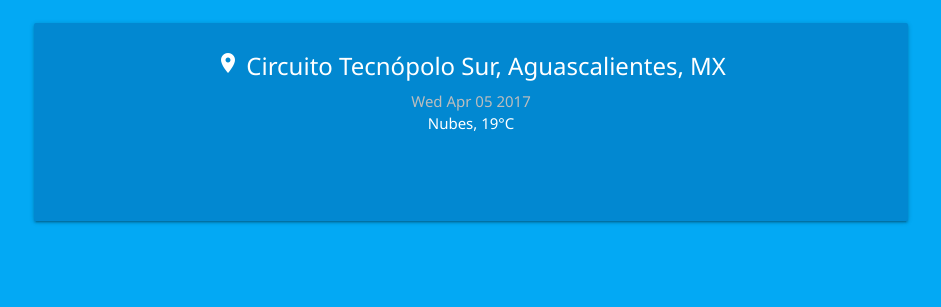
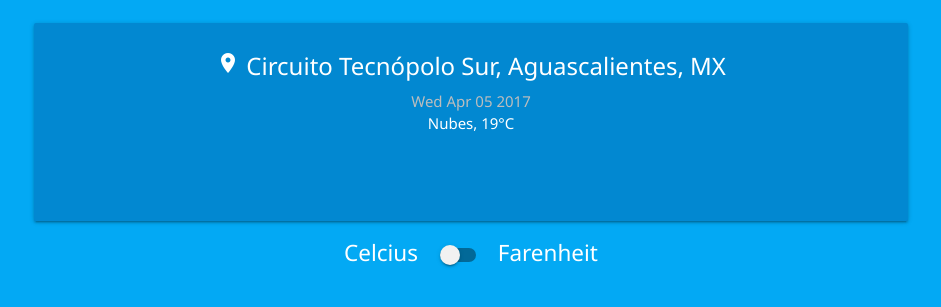
Before and after one commit to marioalvazquez/weather-app, a website: page index.html in a window 1280 px wide. Shown: the part 141-448 px from the top of the page, without its empty margins (169-1110 px from the left). Drawn offline with nearby package versions, Linux system fonts and the light colour scheme.

Commit message:
Toggle temp

```diff
--- a/index.html
+++ b/index.html
@@ -38,6 +38,16 @@
                 </div>
               </div>
             </div>
+            <div class="col s12 center-align">
+              <div class="switch">
+                <label>
+                  Celcius
+                  <input type="checkbox">
+                  <span class="lever"></span>
+                  Farenheit
+                </label>
+              </div>
+            </div>
           </div>
     </div>
 
--- a/src/css/app.scss
+++ b/src/css/app.scss
@@ -31,3 +31,13 @@ body{
     color: $divider;
   }
 }
+.switch label{
+  color: $text;
+  font-size: 1.5rem;
+}
+.switch label input[type=checkbox]:checked+.lever{
+  background: $dark-primary !important;
+}
+.switch label input[type=checkbox]:checked+.lever{
+  background: $dark-primary !important;
+}
--- a/src/css/index.css
+++ b/src/css/index.css
@@ -21,3 +21,13 @@ body {
   text-align: center; }
   .weather-first .s12 .date {
     color: #BDBDBD; }
+
+.switch label {
+  color: #FFFFFF;
+  font-size: 1.5rem; }
+
+.switch label input[type=checkbox]:checked + .lever {
+  background: #0288D1 !important; }
+
+.switch label input[type=checkbox]:checked + .lever {
+  background: #0288D1 !important; }
```
